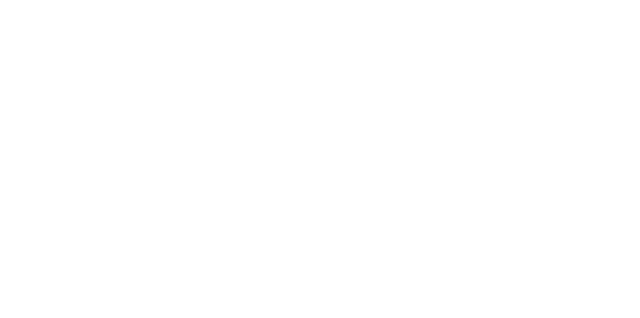
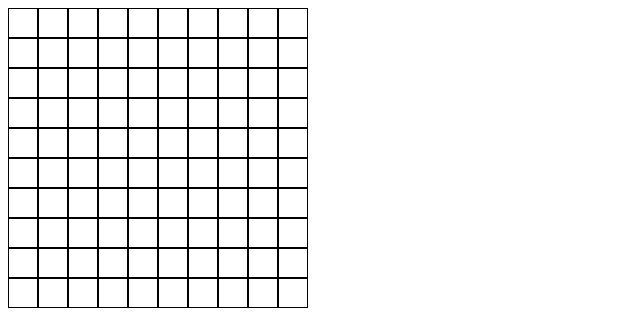
Before and after one commit to Xerxes0198/Game-Of-Life, a plain HTML site: page index.html in a window 1280 px wide. Shown: the whole page, without its empty margins (0-640 px from the left). Drawn offline with Linux system fonts and the light colour scheme.

Commit message:
Updates
Updates

```diff
--- a/index.html
+++ b/index.html
@@ -1,5 +1,7 @@
 <html>
   <head>
+    <script src="js/screenFunctions.js" async> </script>
+    <script src="js/grid.js" async> </script>
     <script src="js/app.js" async> </script>
   </head>
 
--- a/js/app.js
+++ b/js/app.js
@@ -1,9 +1,8 @@
-//Game of life values
+//Game of life values -- Global!
 var squaresWide, squaresHigh, squareSize;
-
 squaresWide = 10;
 squaresHigh = 10;
-squareSize  = 20;
+squareSize  = 30;
 
 //Get the canvas
 var canvas = document.getElementById("myCanvas");
@@ -13,4 +12,15 @@ var context = canvas.getContext("2d");
 canvas.width = squaresWide * squareSize;
 canvas.height = squaresHigh * squareSize;
 
-//Draw rough border - Not pixel offset aligned!!! --
+this.gameLoop = function()
+{
+  //Clear Screen
+  clearScreen();
+
+  //Draw grid - In grid.js
+  drawGrid(context);
+
+
+  window.requestAnimationFrame(gameLoop);
+}
+gameLoop();
--- /dev/null
+++ b/js/grid.js
@@ -0,0 +1,19 @@
+//Draw rough border - Not pixel offset aligned!!! --
+this.drawGrid = function(context)
+{
+  for(i = 0; i < squaresWide + 1; i++)
+  {
+    context.beginPath();
+    context.moveTo(i * squareSize,0);
+    context.lineTo(i * squareSize, canvas.height);
+    context.stroke();
+  }
+
+  for(i = 0; i < squaresHigh + 1; i++)
+  {
+    context.beginPath();
+    context.moveTo(0, i * squareSize);
+    context.lineTo(canvas.width, i * squareSize);
+    context.stroke();
+  }
+}
--- /dev/null
+++ b/js/screenFunctions.js
@@ -0,0 +1,4 @@
+this.clearScreen = function()
+{
+  context.fillRect(0,0,canvas.with, canvas.height);
+}
```
